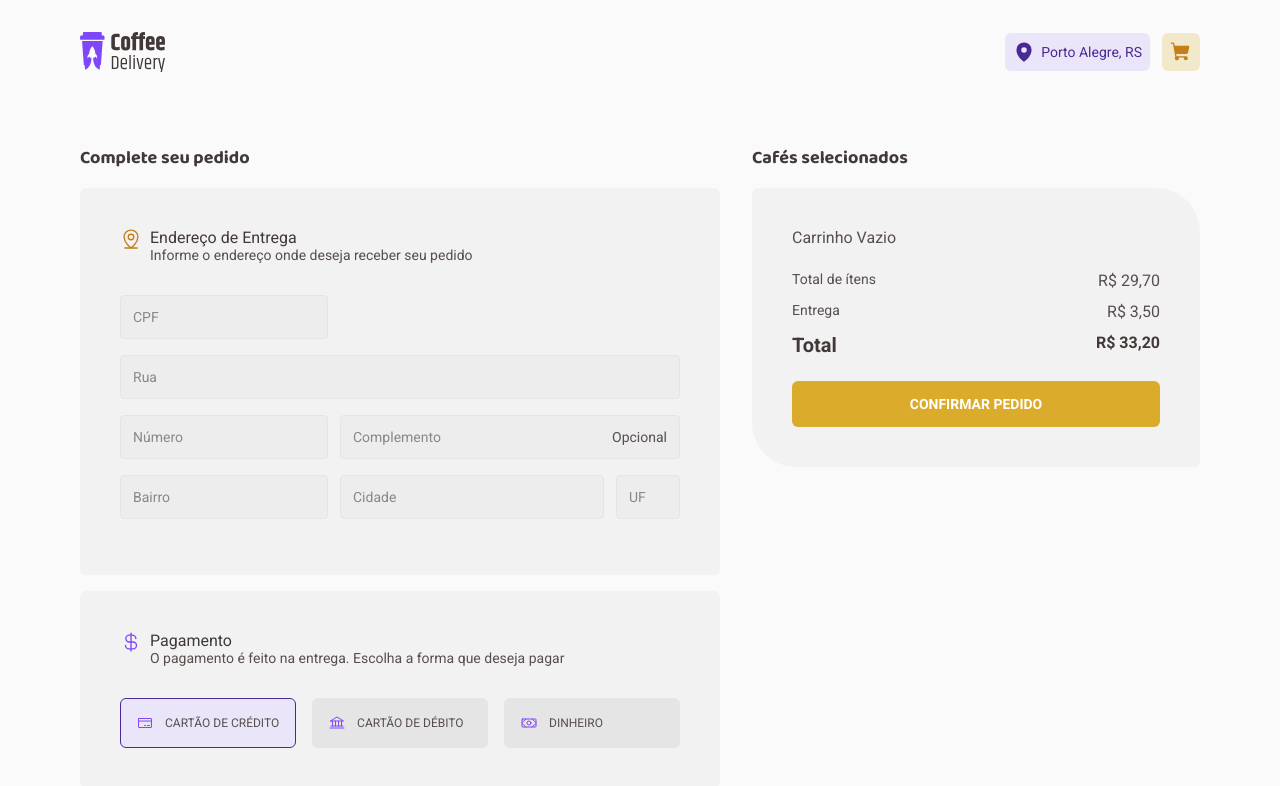
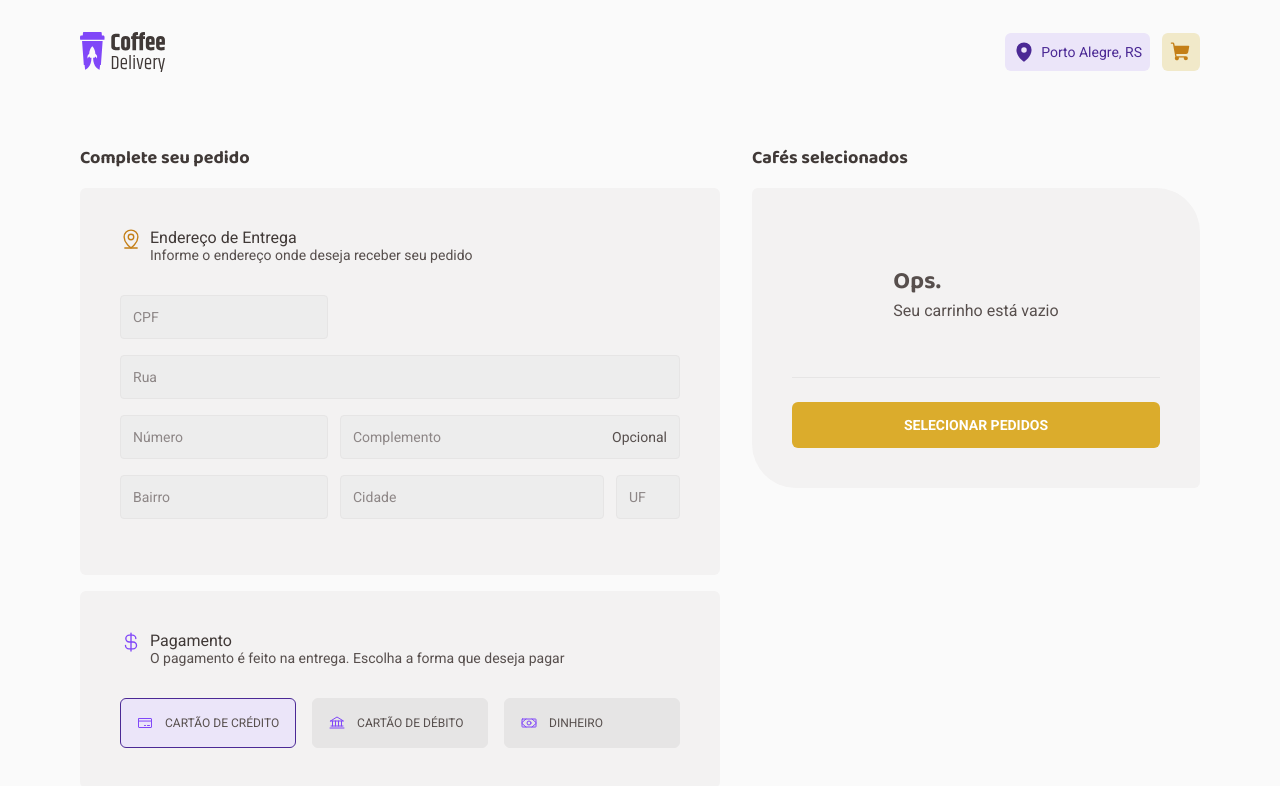
Before and after one commit to marciovz/coffee-reactjs-ignite2022, a React (Vite) app: page /checkout in a window 1280 px wide. Shown: the top 786 px of the page. Built offline with nearby package versions, Linux system fonts and the light colour scheme; data requests are answered from the project's data file.

Commit message:
Implementado componente de carrinho  vazio

```diff
--- a/src/components/CartOrderCard/index.tsx
+++ b/src/components/CartOrderCard/index.tsx
@@ -1,60 +1,113 @@
+import { useEffect, useMemo, useState } from 'react'
 import { useNavigate } from 'react-router-dom'
 
-import { useCart, useCoffees } from '../../store/hooks'
+import { useCart } from '../../store/hooks'
 import { captalise } from '../../utils/capitalise'
 import { CardCartItem } from '../CardCartItem'
 import { formatPrice } from '../../utils/formatPrice'
 
-import { Container, Cart, Description, ButtonConfirm } from './styles'
+import {
+  Container,
+  Cart,
+  Description,
+  ButtonConfirm,
+  EmptyCart,
+} from './styles'
+
+interface Coffee {
+  id: string
+  tag: string[]
+  title: string
+  description: string
+  price: number
+  image: string
+}
+
+interface CoffeeOrderCart {
+  coffee: Coffee
+  quantity: number
+}
 
 export function CartOrderCard() {
+  const [coffeesOrder, setCoffeesOrder] = useState<CoffeeOrderCart[]>([])
+
   const navigate = useNavigate()
   const { coffeesCart } = useCart()
-  const { coffeeList } = useCoffees()
+
+  const isOrderCartEmpty = coffeesCart.length === 0
+  const deliveryFee = 3.5
+
+  const totalPriceItems = useMemo(() => {
+    return coffeesOrder.reduce((acc, order) => {
+      return acc + order.coffee.price * order.quantity
+    }, 0)
+  }, [coffeesOrder])
+
+  useEffect(() => {
+    const FormattedCoffeeCart = coffeesCart.map((coffeeCartItem) => {
+      return {
+        coffee: {
+          ...coffeeCartItem.coffee,
+          title: captalise(coffeeCartItem.coffee.title),
+          // priceFormated: formatPrice(coffeeCartItem.coffee.price),
+        },
+        quantity: coffeeCartItem.quantity,
+      }
+    })
+    setCoffeesOrder(FormattedCoffeeCart)
+  }, [coffeesCart])
 
   function handleConfirm() {
+    if (isOrderCartEmpty) {
+      navigate('/')
+      return
+    }
     navigate('/success')
   }
 
-  const coffees = coffeesCart
-    .map(
-      (coffeeItem) =>
-        coffeeList.filter((coffee) => coffeeItem.coffeeId === coffee.id)[0],
-    )
-    .map((coffee) => ({
-      ...coffee,
-      title: captalise(coffee.title),
-      priceFormated: formatPrice(coffee.price),
-    }))
-
-  console.log(coffees)
+  const FormattedTotalPriceItems = formatPrice(totalPriceItems)
+  const FormattedDeliveryFee = formatPrice(deliveryFee)
+  const FormattedTotal = formatPrice(totalPriceItems + deliveryFee)
 
   return (
     <Container>
       <h2>Cafés selecionados</h2>
       <Cart>
-        {coffees.length === 0 ? (
-          <p>Carrinho Vazio</p>
+        {isOrderCartEmpty ? (
+          <EmptyCart>
+            <span>
+              Ops.
+              <p>Seu carrinho está vazio</p>
+            </span>
+          </EmptyCart>
         ) : (
-          coffees.map((coffee) => (
-            <CardCartItem key={coffee.id} coffee={coffee} />
-          ))
-        )}
+          <>
+            {coffeesOrder.map((coffeeCart) => (
+              <CardCartItem
+                key={coffeeCart.coffee.id}
+                coffeeCart={coffeeCart}
+              />
+            ))}
             <Description>
               <div>
                 <p>Total de ítens</p>
-            <span>R$ 29,70</span>
+                <span>{FormattedTotalPriceItems}</span>
               </div>
               <div>
                 <p>Entrega</p>
-            <span>R$ 3,50</span>
+                <span>{FormattedDeliveryFee}</span>
               </div>
               <div>
                 <p>Total</p>
-            <span>R$ 33,20</span>
+                <span>{FormattedTotal}</span>
               </div>
             </Description>
-        <ButtonConfirm onClick={handleConfirm}>Confirmar Pedido</ButtonConfirm>
+          </>
+        )}
+
+        <ButtonConfirm onClick={handleConfirm}>
+          {isOrderCartEmpty ? 'Selecionar pedidos' : 'Confirmar Pedido'}
+        </ButtonConfirm>
       </Cart>
     </Container>
   )
--- a/src/components/CartOrderCard/styles.ts
+++ b/src/components/CartOrderCard/styles.ts
@@ -66,3 +66,23 @@ export const ButtonConfirm = styled.button`
     background: ${({ theme }) => theme.colors['yellow-dark']};
   }
 `
+
+export const EmptyCart = styled.div`
+  height: 150px;
+  display: flex;
+  align-items: center;
+  justify-content: center;
+
+  padding-bottom: 1.5rem;
+  border-bottom: 1px solid ${({ theme }) => theme.colors['base-button']};
+
+  & > span {
+    font: ${({ theme }) => theme.fonts['baloo-700']};
+    font-size: 1.5rem;
+
+    p {
+      font: ${({ theme }) => theme.fonts['roboto-400']};
+      font-size: 1rem;
+    }
+  }
+`
```
Lines whose indentation alone changed are shown as unchanged.
